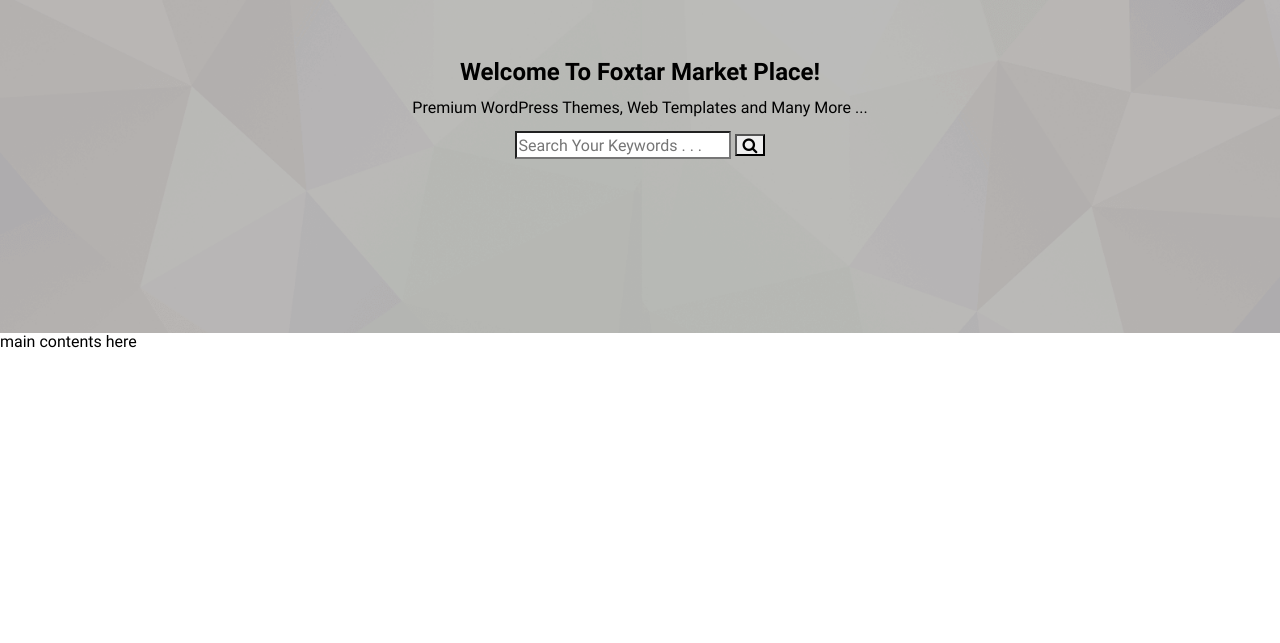
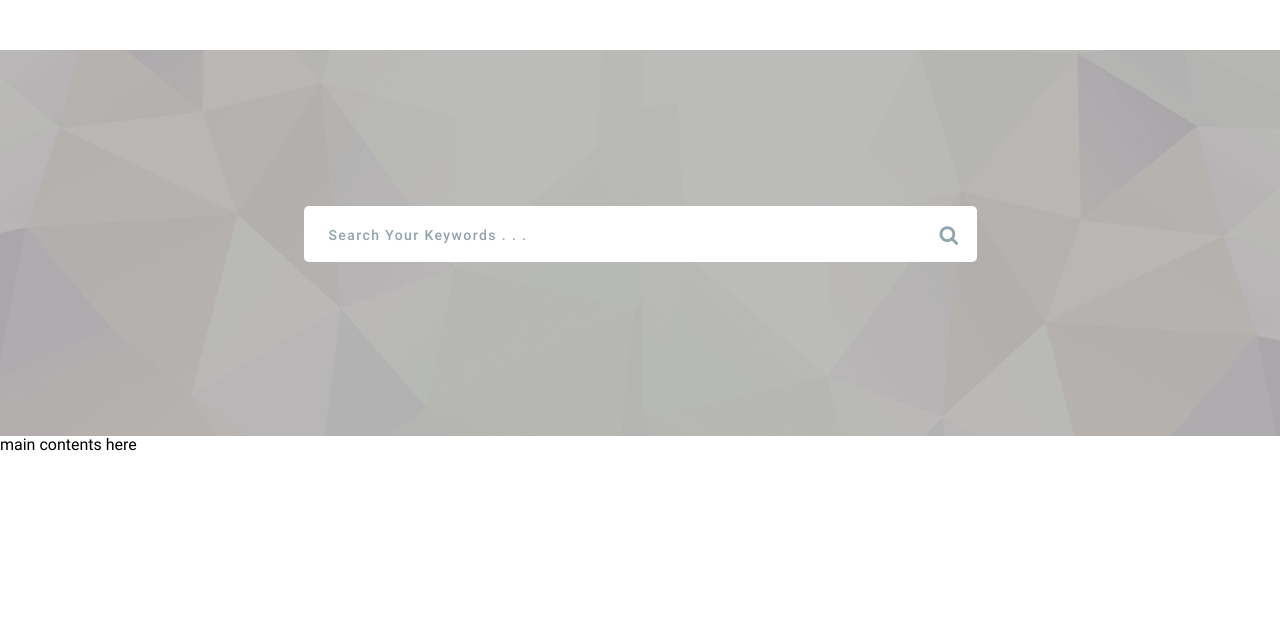
Before and after one commit to tsyvs/shop, a website: page src/index.html in a window 1280 px wide. Shown: the part 157-800 px from the top of the page. Drawn offline with nearby package versions, Linux system fonts and the light colour scheme; files that its build step writes are made by us from their sources.

Commit message:
search form added

```diff
--- a/src/index.html
+++ b/src/index.html
@@ -25,12 +25,14 @@
         </main>
     </div>
 
-    <aside id="search">
+    <aside id="form-search">
         <h2>Welcome To Foxtar Market Place!</h2>
         <p>Premium WordPress Themes, Web Templates and Many More ...</p>
-            <form id="form-search">
+        <form id="search">
+            <button href="#search">
+                <i class="fa fa-search" aria-hidden="true"></i>
+            </button>
                 <input type="search" class="form-control" placeholder="Search Your Keywords . . . ">
-                <button type="submit"><i class="fa fa-search" aria-hidden="true"></i></button>
             </form>
     </aside>
     <!-- //= ./html_components/footer.html -->
--- a/src/sass/_variables.scss
+++ b/src/sass/_variables.scss
@@ -35,6 +35,7 @@ $color-accent-2:           #e74c3c;
 $color-accent-3:           #ffa726;
 $color-accent-4:           #42a5f5;
 $color-accent-5:           #546e7a;
+$color-accent-6:           #7cb240bf;
 
 $color-border-1:           #e7ecf2;
 $color-border-2:           #d7d7d7;
--- a/src/sass/components/_search.scss
+++ b/src/sass/components/_search.scss
@@ -1,6 +1,68 @@
 #search {
    background: $color-img-photo url(../img/bg-search.png) 50% 50% / cover;
    text-align: center;
+   position: relative;
    padding-top: 156px;
    padding-bottom: 174px;
 }
+
+#form-search h2, p {
+    color: $color-light-primary;
+    line-height: 30px;
+}
+
+#form-search h2 {
+   font-size: 48px;
+   font-weight: 700;
+}
+
+#form-search p {
+    font-size: 20px;
+    font-weight:300;
+    margin-top: 34px;
+    margin-bottom: 53px;
+}
+
+#search input {
+    width: 673px;
+    height: 56px;
+    padding-left: 25px;
+    border-radius: 5px;
+    border: none;
+    box-shadow: 1px 1px 10px rgba ($color-accent-6, 0.75);
+    font-size: 14px;
+    font-weight:500;
+    letter-spacing: .1em;
+    color: #90a4ae;
+}
+
+#search .form-control:focus {
+    outline: none;
+    border: 1px solid;
+    border-color: $color-accent-6;
+}
+
+.form-control::placeholder {
+    font-size: 14px;
+    font-weight:500;
+    letter-spacing: .1em;
+    color: $color-inactive-secondary;
+}
+
+.form-control::-webkit-input-placeholder {
+    font-size: 14px;
+    font-weight:500;
+    letter-spacing: .1em;
+    color: $color-inactive-secondary;
+}
+
+#form-search button {
+    font-size: 20px;
+    color: $color-inactive-secondary;
+    position: absolute;
+    z-index: 2;
+    margin-left: 630px;
+    margin-top: 18px;
+    border: 0;
+    background: transparent;
+}
```
Also changed, not shown: build/index.html.
